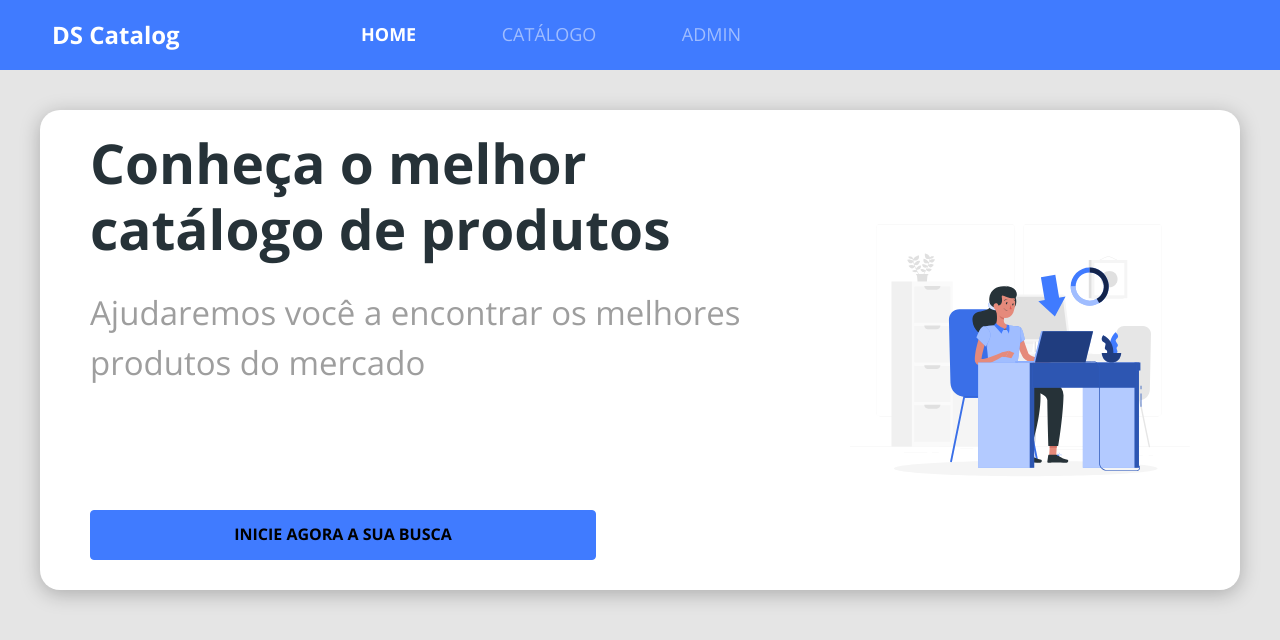
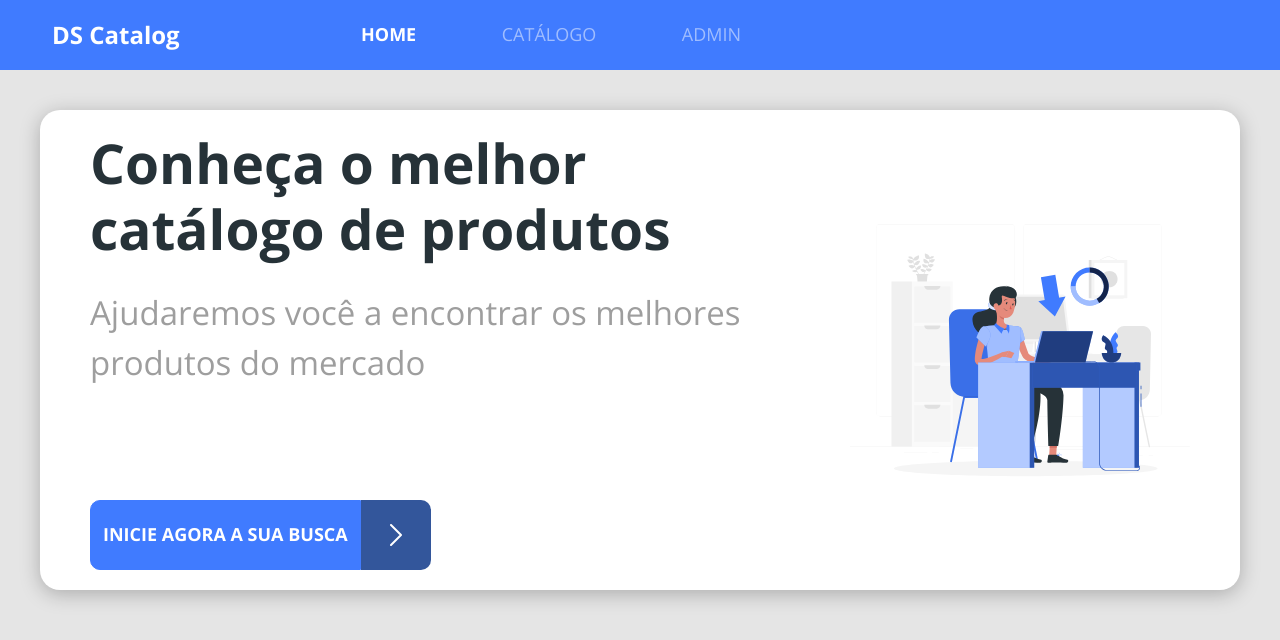
Before and after one commit to ingridholiveira/catalog-ds, a React (Create React App) app in the folder frontweb/: page / in a window 1280 px wide. Shown: the top 640 px of the page. Built offline with nearby package versions, Linux system fonts and the light colour scheme.

Commit message:
Custom ButtonIcon

```diff
--- a/frontweb/src/components/ButtonIcon/index.tsx
+++ b/frontweb/src/components/ButtonIcon/index.tsx
@@ -1,12 +1,18 @@
 import './style.css';
-
+import { ReactComponent as ArrowIcon } from 'assets/images/arrow.svg';
 
 const ButtonIcon = () => {
-    return (
-        <button className="btn btn-primary btn-icon">
-            <h6>INICIE AGORA A SUA BUSCA</h6>
-        </button>
-    )
-}
+  return (
+    <div className="btn-container">
+      <button className="btn btn-primary">
+        <h6>INICIE AGORA A SUA BUSCA</h6>
+      </button>
+
+      <div className="btn-icon-container">
+        <ArrowIcon />
+      </div>
+    </div>
+  );
+};
 
 export default ButtonIcon;
--- a/frontweb/src/components/ButtonIcon/style.css
+++ b/frontweb/src/components/ButtonIcon/style.css
@@ -1,3 +1,34 @@
-.btn-icon{
-    height: 50px;
+.btn-container {
+  display: flex;
 }
+
+.btn-container button {
+  border-radius: 10px 0 0 10px;
+}
+
+.btn h6 {
+  color: #fff;
+  font-size: 12px;
+  text-transform: uppercase;
+}
+
+.btn-icon-container {
+  display: flex;
+  align-items: center;
+  justify-content: center;
+  width: 50px;
+  height: 50px;
+  background-color: #33569b;
+  border-radius: 0px 10px 10px 0px;
+}
+
+@media (min-width: 576px) {
+  .btn-icon-container {
+    width: 70px;
+    height: 70px;
+  }
+
+  .btn h6 {
+    font-size: 18px;
+  }
+}
--- a/frontweb/src/pages/Home/index.tsx
+++ b/frontweb/src/pages/Home/index.tsx
@@ -13,9 +13,11 @@
             <h1>Conheça o melhor catálogo de produtos</h1>
             <p>Ajudaremos você a encontrar os melhores produtos do mercado</p>
           </div>
-          <Link to="/products">
-            <ButtonIcon />{' '}
-          </Link>
+          <div>
+            <Link to="/products">
+              <ButtonIcon />
+            </Link>
+          </div>
         </div>
         <div className="home-image-container">
           <MainImage />
--- a/frontweb/src/pages/Home/style.css
+++ b/frontweb/src/pages/Home/style.css
@@ -55,9 +55,6 @@
     margin-bottom: 20px;
   }
 
-  .home-content-container button {
-    width: 506px;
-  }
 
   .home-image-container svg {
     width: 506px;
```
Also changed, not shown: frontweb/src/assets/images/arrow.svg (added).
